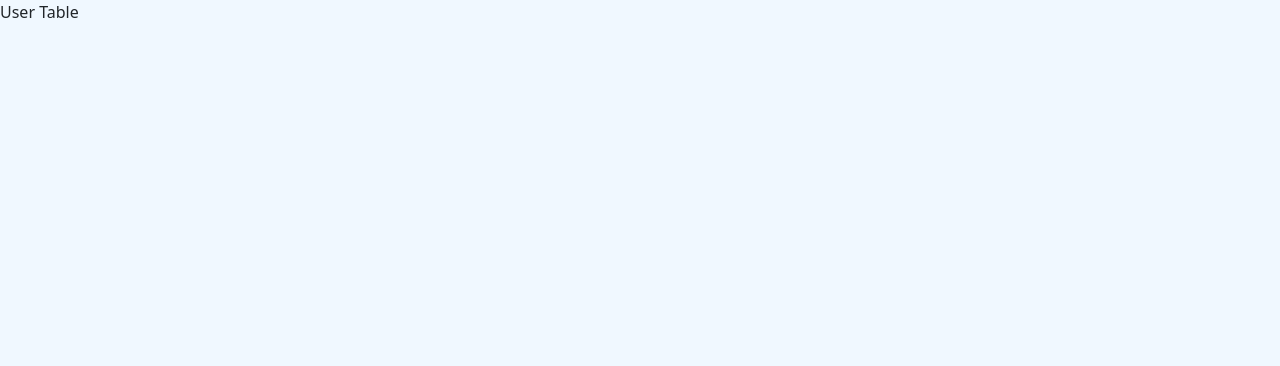
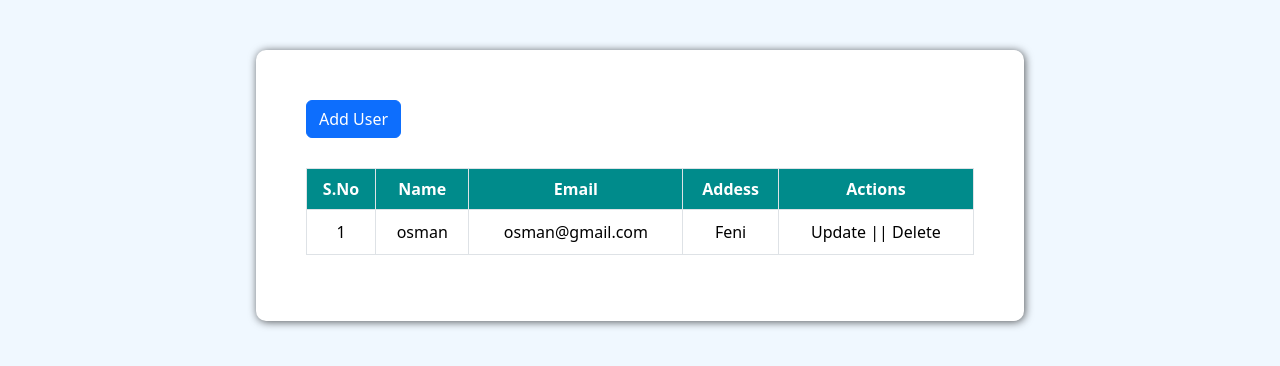
Before and after one commit to osmanforhad/react_js_crud, a React (Create React App) app: page / in a window 1280 px wide. Shown: the top 366 px of the page. Built offline with nearby package versions, Linux system fonts and the light colour scheme.

Commit message:
desgin user table with bootstrap and css

```diff
--- a/src/getUser/User.jsx
+++ b/src/getUser/User.jsx
@@ -1,8 +1,31 @@
-import React from 'react'
+import React from 'react';
+import './user.css';
 
 const User = () => {
   return (
-    <div>User Table</div>
+    <div className='userTable'>
+        <button type="button" class="btn btn-primary">Add User</button>
+        <table className='table table-bordered'>
+            <thead>
+                <tr>
+                    <th scope='col'>S.No</th>
+                    <th scope='col'>Name</th>
+                    <th scope='col'>Email</th>
+                    <th scope='col'>Addess</th>
+                    <th scope='col'>Actions</th>
+                </tr>
+            </thead>
+            <tbody>
+                <tr>
+                    <td>1</td>
+                    <td>osman</td>
+                    <td>osman@gmail.com</td>
+                    <td>Feni</td>
+                    <td>Update || Delete</td>
+                </tr>
+            </tbody>
+        </table>
+    </div>
   )
 }
 
--- a/src/getUser/user.css
+++ b/src/getUser/user.css
@@ -0,0 +1,24 @@
+.userTable{
+    width: 60%;
+    margin: 50px auto;
+    background-color: white;
+    padding: 50px;
+    border-radius: 10px;
+    box-shadow: 1px 1px 8px rgba(0, 0, 0, 0.65);
+}
+.userTable table{
+    width: 100%;
+    margin-top: 30px;
+}
+
+.userTable table thead th{
+    background-color: darkcyan;
+    color: white;
+    text-align: center;
+}
+
+.userTable table tbody td{
+    padding: 10px;
+    text-align: center;
+    vertical-align: middle;
+}
```
